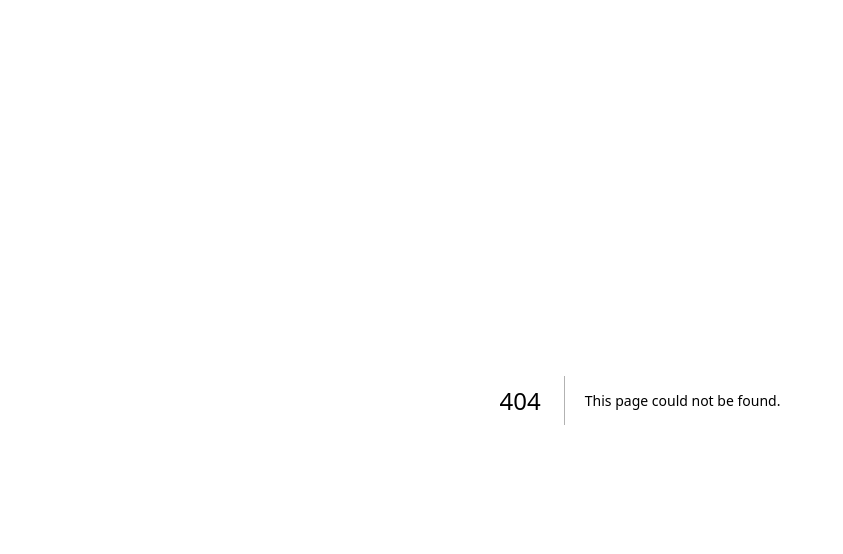
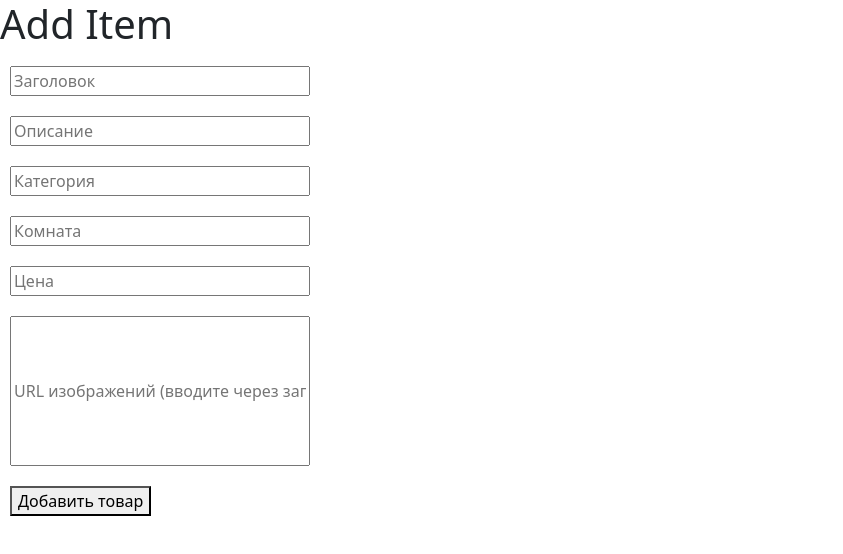
Before and after one commit to Rus7Iv/furniture-online-store, a Next.js app: page /addItem in a window 1280 px wide. Before the commit this address had no page. Shown: the top 554 px of the page, without its empty margins (0-843 px from the left). Built offline with nearby package versions, Linux system fonts and the light colour scheme.

Commit message:
Добавлена страница добавления товаров

```diff
--- /dev/null
+++ b/src/pages/addItem.js
@@ -0,0 +1,117 @@
+import { useState } from "react";
+import { collection, addDoc } from "firebase/firestore";
+import { db } from "../lib/firebase";
+
+export default function AddItem() {
+  const [category, setCategory] = useState("");
+  const [price, setPrice] = useState("");
+  const [title, setTitle] = useState("");
+  const [image, setImage] = useState([]);
+  const [room, setRoom] = useState("");
+  const [description, setDescription] = useState("");
+
+  const handleSubmit = async (e) => {
+    e.preventDefault();
+    if (window.confirm("Вы точно хотите добавить товар?")) {
+      try {
+        const docRef = await addDoc(collection(db, "products"), {
+          category,
+          price: parseFloat(price),
+          title,
+          image,
+          room,
+          description,
+        });
+        console.log("Document written with ID: ", docRef.id);
+        setCategory("");
+        setPrice("");
+        setTitle("");
+        setImage([]);
+        setRoom("");
+        setDescription("");
+      } catch (e) {
+        console.error("Error adding document: ", e);
+      }
+    }
+  };
+
+  return (
+    <div
+      style={{
+        display: "flex",
+        flexDirection: "column",
+        width: "300px",
+      }}
+    >
+      <h1>Add Item</h1>
+      <form onSubmit={handleSubmit}>
+        <input
+          type="text"
+          placeholder="Заголовок"
+          value={title}
+          onChange={(e) => setTitle(e.target.value)}
+          style={{
+            width: "300px",
+            margin: "10px",
+          }}
+        />
+        <input
+          type="text"
+          placeholder="Описание"
+          value={description}
+          onChange={(e) => setDescription(e.target.value)}
+          style={{
+            width: "300px",
+            margin: "10px",
+          }}
+        />
+
+        <input
+          type="text"
+          placeholder="Категория"
+          value={category}
+          onChange={(e) => setCategory(e.target.value)}
+          style={{
+            width: "300px",
+            margin: "10px",
+          }}
+        />
+        <input
+          type="text"
+          placeholder="Комната"
+          value={room}
+          onChange={(e) => setRoom(e.target.value)}
+          style={{
+            width: "300px",
+            margin: "10px",
+          }}
+        />
+        <input
+          type="number"
+          placeholder="Цена"
+          value={price}
+          onChange={(e) => setPrice(e.target.value)}
+          style={{
+            width: "300px",
+            margin: "10px",
+          }}
+        />
+        <input
+          type="text"
+          placeholder="URL изображений (вводите через запятую)"
+          onChange={(e) => setImage(e.target.value.split(","))}
+          style={{
+            display: "flex",
+            flexDirection: "column",
+            width: "300px",
+            height: "150px",
+            margin: "10px",
+          }}
+        />
+        <button type="submit" style={{ margin: "10px" }}>
+          Добавить товар
+        </button>
+      </form>
+    </div>
+  );
+}
```
Also changed, not shown: src/pages/api/data.json (deleted, +0 -14 lines).
